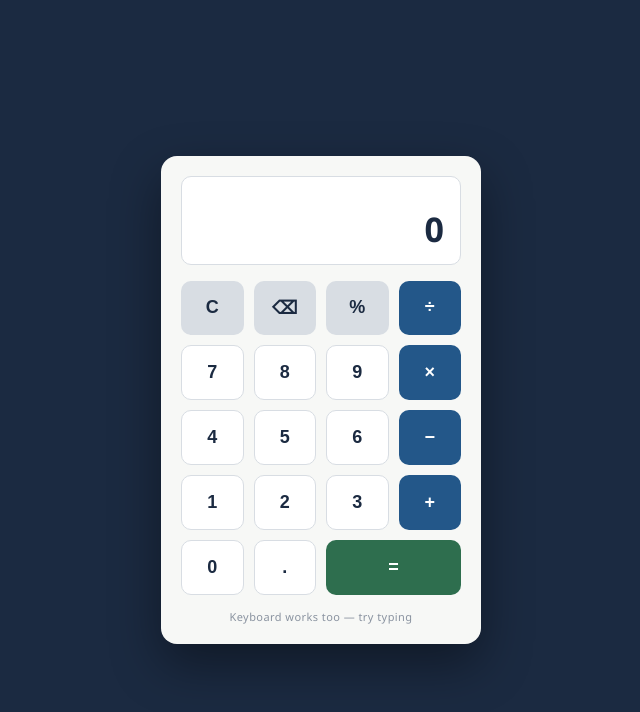
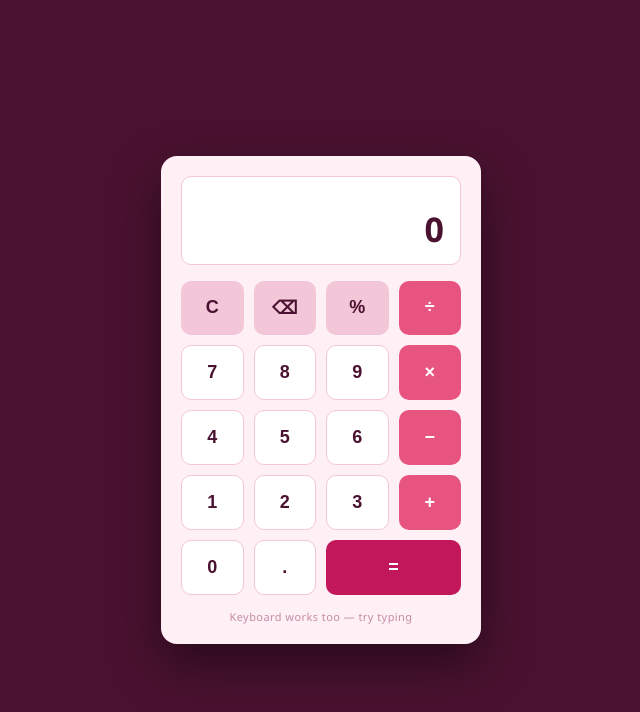
Before and after one commit to davidbous10/simple-calculator, a website: page public/index.html in a window 1280 px wide. Shown: the whole page, without its empty margins (319-959 px from the left). Drawn offline with Linux system fonts and the light colour scheme.

Commit message:
Add files via upload

```diff
--- a/public/index.html
+++ b/public/index.html
@@ -12,21 +12,21 @@
       display: flex;
       align-items: center;
       justify-content: center;
-      background: #1B2A41;
+      background: #4A1230; /* deep raspberry backdrop */
       font-family: 'Segoe UI', system-ui, sans-serif;
     }
 
     .calculator {
       width: 320px;
-      background: #F7F8F6;
+      background: #FFF0F5; /* soft blush */
       border-radius: 16px;
       padding: 20px;
-      box-shadow: 0 20px 50px rgba(0, 0, 0, 0.4);
+      box-shadow: 0 20px 50px rgba(0, 0, 0, 0.45);
     }
 
     .display {
       background: #FFFFFF;
-      border: 1px solid #D8DDE3;
+      border: 1px solid #F3C6D8;
       border-radius: 10px;
       padding: 14px 16px;
       margin-bottom: 16px;
@@ -36,14 +36,14 @@
     .history {
       min-height: 18px;
       font-size: 13px;
-      color: #8A93A0;
+      color: #C48BA5;
       font-variant-numeric: tabular-nums;
     }
 
     .current {
       font-size: 34px;
       font-weight: 600;
-      color: #1B2A41;
+      color: #4A1230;
       font-variant-numeric: tabular-nums;
       word-wrap: break-word;
       line-height: 1.2;
@@ -63,40 +63,41 @@
       border-radius: 10px;
       cursor: pointer;
       background: #FFFFFF;
-      color: #1B2A41;
-      border: 1px solid #D8DDE3;
+      color: #4A1230;
+      border: 1px solid #F3C6D8;
       transition: transform 0.05s ease, background 0.1s ease;
     }
 
-    button:hover { background: #EEF1F4; }
+    button:hover { background: #FFE1EC; }
     button:active { transform: scale(0.96); }
 
     button.op {
-      background: #235789;
+      background: #E75480; /* hot pink operators */
       color: #FFFFFF;
       border: none;
     }
-    button.op:hover { background: #1C4770; }
+    button.op:hover { background: #D13F6C; }
 
     button.util {
-      background: #D8DDE3;
+      background: #F3C6D8; /* dusty pink utilities */
+      color: #4A1230;
       border: none;
     }
-    button.util:hover { background: #C7CED6; }
+    button.util:hover { background: #EBB2CA; }
 
     button.equals {
-      background: #2E6E4E;
+      background: #C2185B; /* deep magenta equals */
       color: #FFFFFF;
       border: none;
       grid-column: span 2;
     }
-    button.equals:hover { background: #255C41; }
+    button.equals:hover { background: #A5124C; }
 
     .footer {
       margin-top: 14px;
       text-align: center;
       font-size: 11px;
-      color: #8A93A0;
+      color: #C48BA5;
       letter-spacing: 0.04em;
     }
   </style>
```
